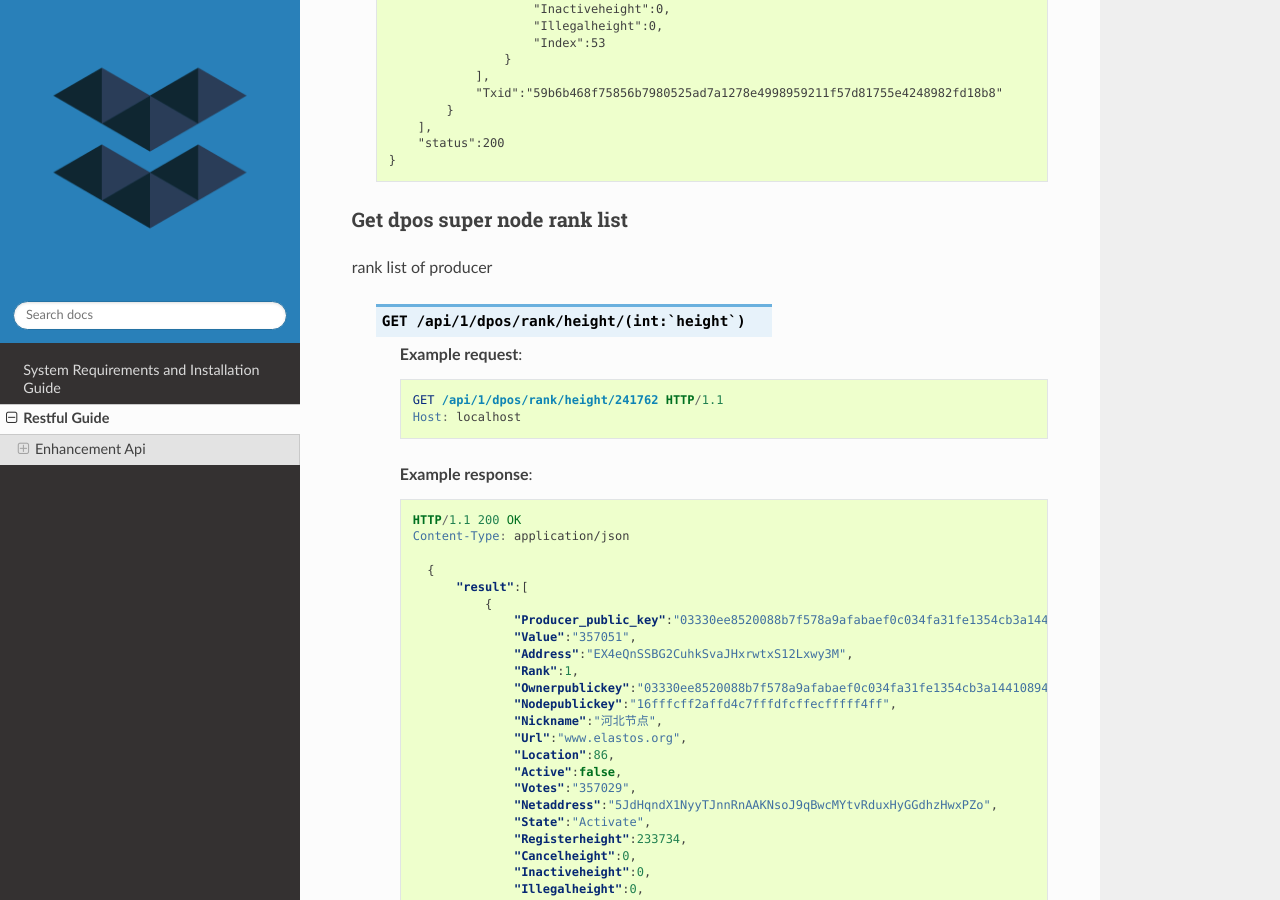
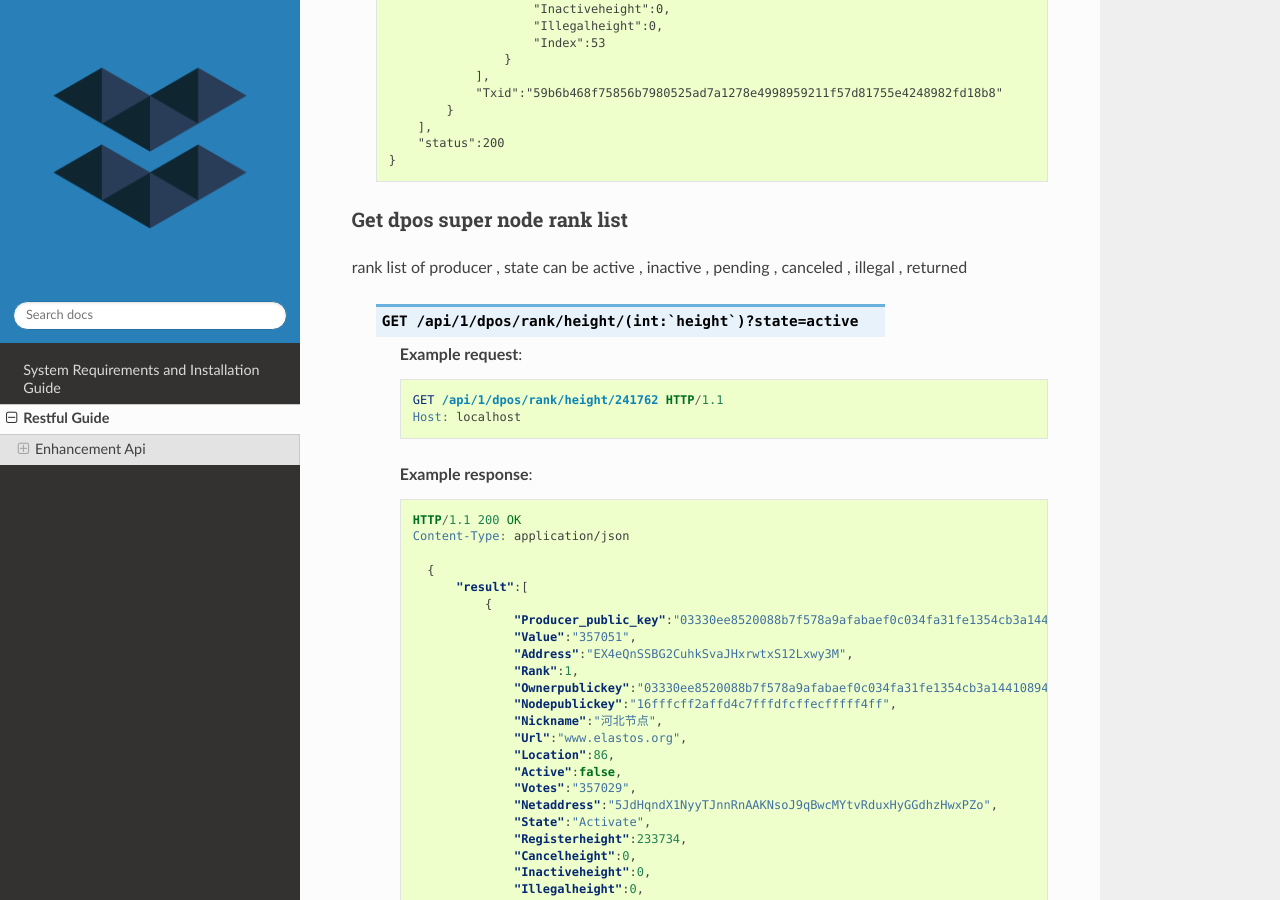
Before and after one commit to elastos/Elastos.ELA.Elephant.Node, a Sphinx documentation site: the page built from docs/enhancement_api.rst, in a window 1280 px wide and 900 px high, scrolled down 7364 px. Built offline with Sphinx 7.4.7 and the Read the Docs theme 2.0.0, drawn with Linux system fonts in a browser that asks for light colours.

Commit message:
Update docs

```diff
--- a/docs/enhancement_api.rst
+++ b/docs/enhancement_api.rst
@@ -440,9 +440,9 @@ Get producers of specific transactions
 
 Get dpos super node rank list
 ------------------------------------------------
-rank list of producer
-
-    .. http:get:: /api/1/dpos/rank/height/(int:`height`)
+rank list of producer , state can be active , inactive , pending , canceled , illegal , returned
+
+    .. http:get:: /api/1/dpos/rank/height/(int:`height`)?state=active
 
        **Example request**:
 
```
